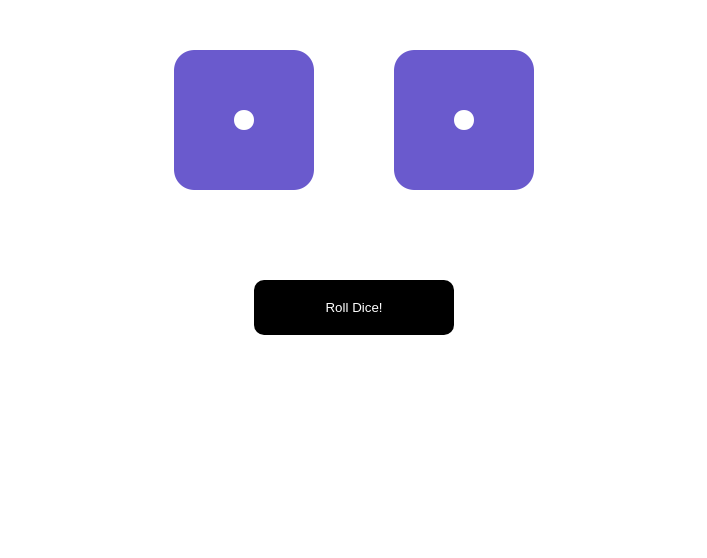
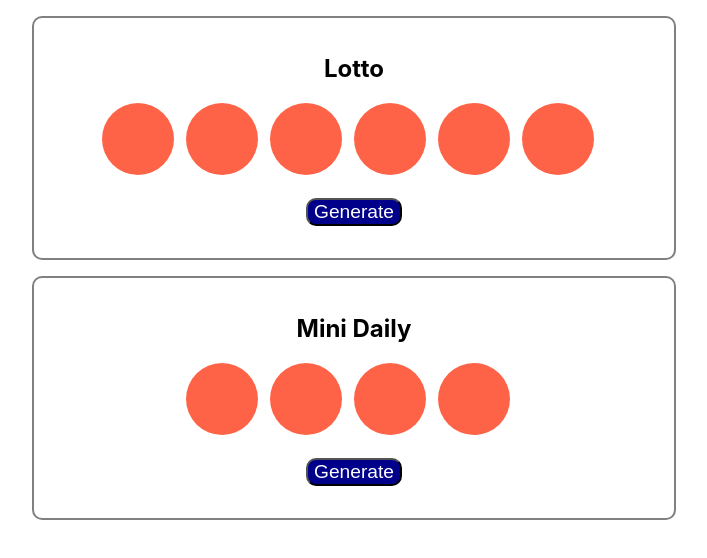
Before and after one commit to larissaevaldt/colt_steele_react_bootcamp, a React (Create React App) app: page / in a window 1280 px wide. Shown: the top 558 px of the page, without its empty margins (286-993 px from the left). Built offline with nearby package versions, Linux system fonts and the light colour scheme.

Commit message:
Section 8 React state patterns Lottery Exercise

```diff
--- /dev/null
+++ b/src/08_Lottery_Exercise/Ball.css
@@ -0,0 +1,13 @@
+.Ball {
+  background-color: tomato;
+  border-radius: 50%;
+  color: white;
+  display: inline-block;
+  width: 3em;
+  height: 2.25em;
+  padding-top: 0.75em;
+  text-align: center;
+  margin-right: 0.5em;
+  font-weight: bold;
+  font-size: 1.5em;
+}
--- /dev/null
+++ b/src/08_Lottery_Exercise/Ball.js
@@ -0,0 +1,14 @@
+import React, { Component } from 'react';
+import './Ball.css';
+
+class Ball extends Component {
+    render() {
+        return (
+            <div className="Ball">
+                {this.props.num}
+            </div>
+        );
+    }
+}
+
+export default Ball;
--- /dev/null
+++ b/src/08_Lottery_Exercise/Lottery.css
@@ -0,0 +1,16 @@
+.Lottery {
+  border: solid 2px gray;
+  padding: 1em 0 2em 0;
+  text-align: center;
+  margin: 1em auto auto;
+  border-radius: 10px;
+  width: 40em;
+}
+
+.Lottery button {
+  background-color: darkblue;
+  color: white;
+  font-size: 120%;
+  border-radius: 10px;
+  margin-top: 1em;
+}
--- /dev/null
+++ b/src/08_Lottery_Exercise/Lottery.js
@@ -0,0 +1,44 @@
+import React, { Component } from 'react';
+import Ball from './Ball';
+import './Lottery.css'
+
+class Lottery extends Component {
+    static defaultProps = {
+        title: 'Lotto',
+        numBalls: 6,
+        maxNum: 40
+    }
+
+    constructor(props) {
+        super(props);
+        this.state = {nums: Array.from({ length: this.props.numBalls }) };
+        this.handleClick = this.handleClick.bind(this);
+    }
+
+    generate() {
+        this.setState(curState => ({
+
+            nums: curState.nums.map(
+                n => Math.floor(Math.random() * this.props.maxNum) + 1
+            )
+        }));
+    }
+
+    handleClick() {
+        this.generate();
+    }
+
+    render() {
+        return (
+            <section className="Lottery">
+                <h1>{this.props.title}</h1>
+                <div>
+                    {this.state.nums.map(n => <Ball num={n} />)}
+                </div>
+                <button onClick={this.handleClick}>Generate</button>
+            </section>
+        );
+    }
+}
+
+export default Lottery;
--- a/src/App.js
+++ b/src/App.js
@@ -1,14 +1,15 @@
 import React, { Component } from 'react';
 import './App.css';
 // change this import according to which exercise to render
-import RollDice from './07_Dice_Exercise/RollDice';
+import Lottery from './08_Lottery_Exercise/Lottery';
 
 class App extends Component {
   render() {
     return (
     <div className="App">
       {/* change the component according to the exercise to render */}
-      <RollDice />
+        <Lottery />
+        <Lottery title="Mini Daily" maxNum={10} numBalls={4} />
     </div>
     );
   }
```
Also changed, not shown: 1 other file (tests, documents, lock files or other folders).
